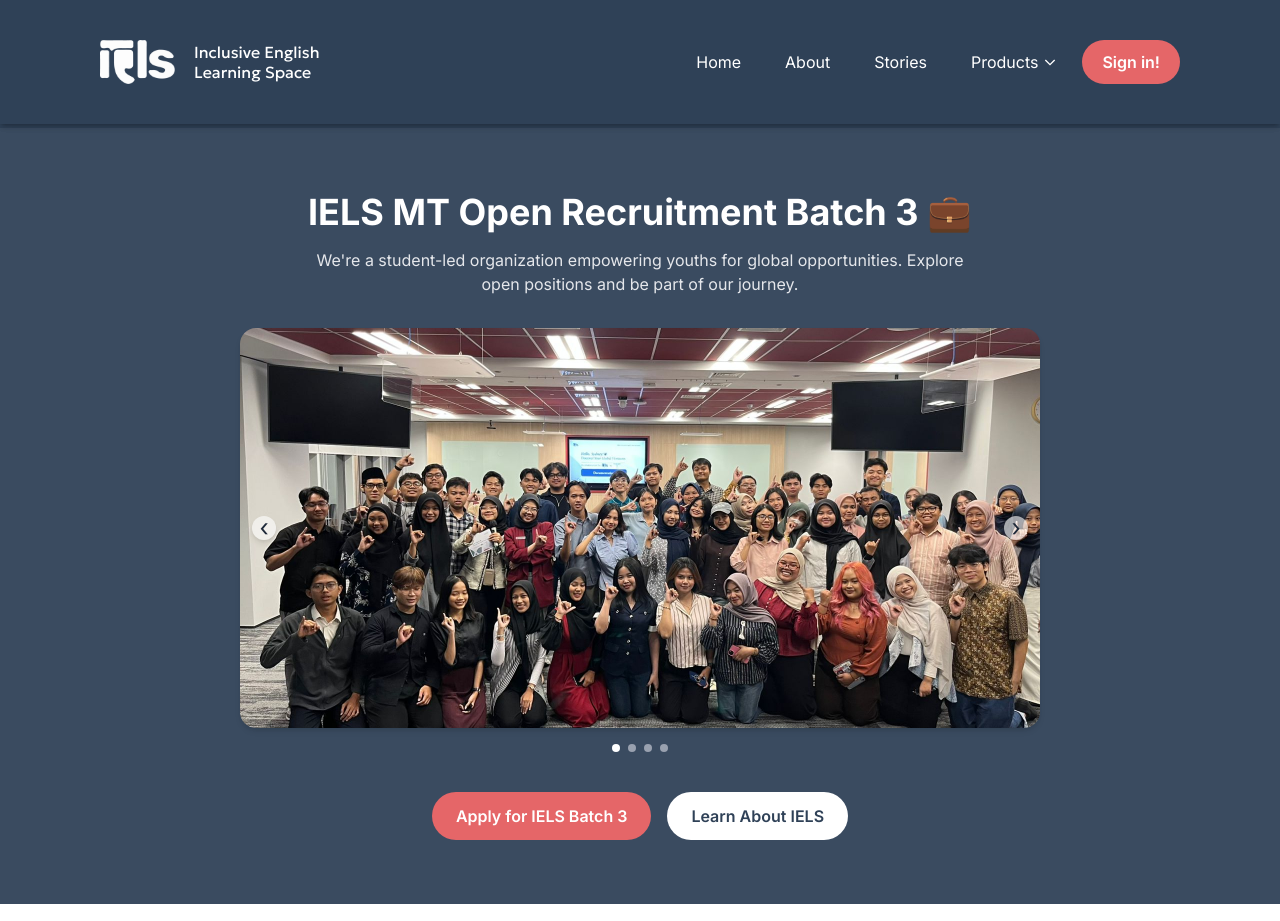
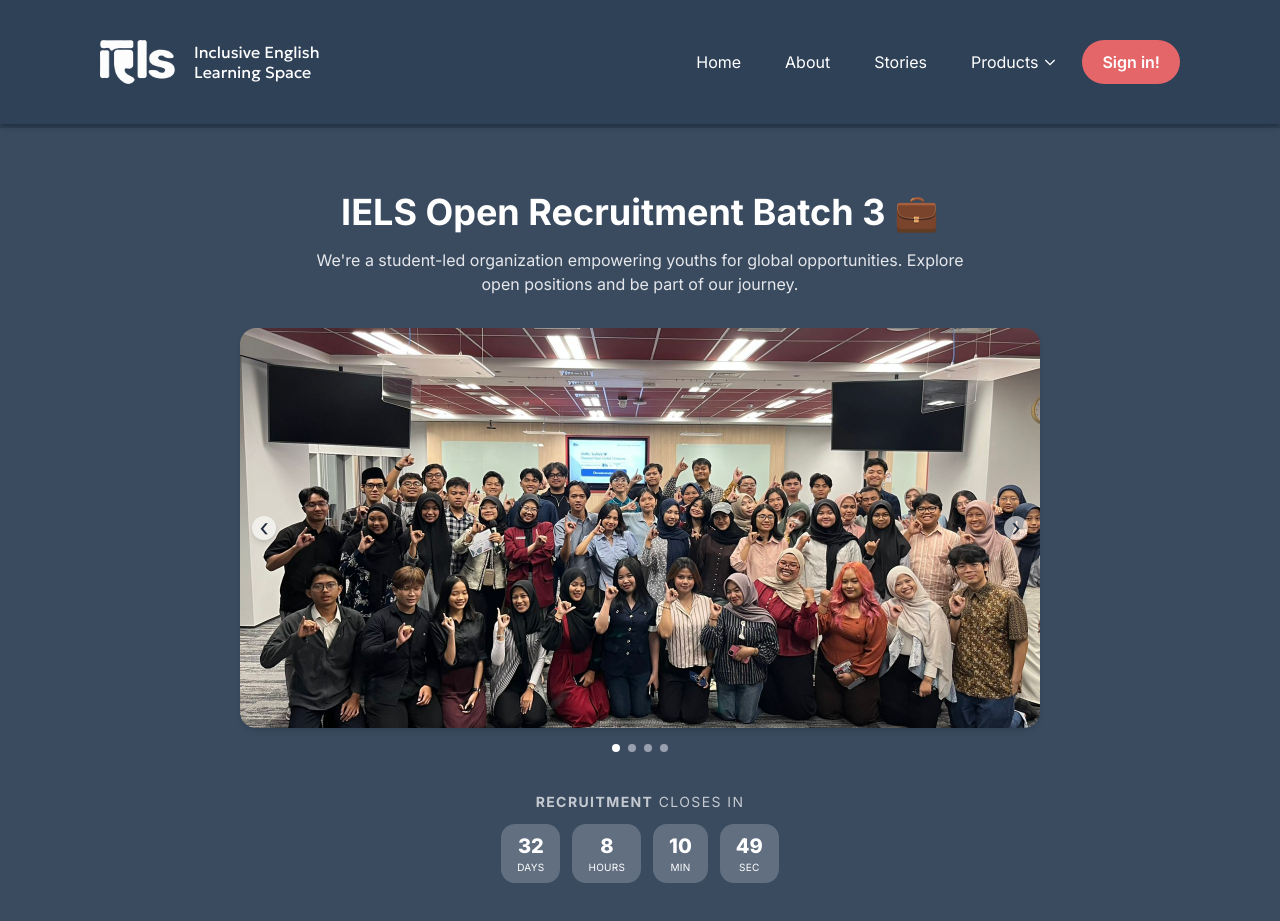
Before and after one commit to putubgs/ielsco, a Next.js app: page /careers in a window 1280 px wide. Shown: the top 921 px of the page. Built offline with nearby package versions, Linux system fonts and the light colour scheme.

Commit message:
Update careers

```diff
--- a/src/app/careers/[division]/page.tsx
+++ b/src/app/careers/[division]/page.tsx
@@ -298,7 +298,7 @@ export default function DivisionPage({ params }: DivisionPageProps) {
         </div>
 
         {/* SUPPORTING TEXT */}
-        <p className="text-white/70 text-base sm:text-lg mb-10 leading-relaxed max-w-xl">
+        <p className="text-white/70 text-base mb-10 leading-relaxed max-w-xl">
           Work on real projects, collaborate across teams, and grow under
           structured mentorship. This is not about titles —
           <b className="text-white"> it&apos;s about building real capability and credibility</b>.
@@ -308,7 +308,7 @@ export default function DivisionPage({ params }: DivisionPageProps) {
         <Button
           asChild
           className="
-            bg-[#E56668] text-white px-6 py-2.5 rounded-full text-lg font-semibold
+            bg-[#E56668] text-white px-6 py-2.5 rounded-full text-base font-semibold
             hover:bg-[#C04C4E] hover:shadow
             transition-all duration-300 active:scale-95
           "
--- a/src/app/careers/page.tsx
+++ b/src/app/careers/page.tsx
@@ -4,13 +4,70 @@ import Header from "@/components/header";
 import Footer from "@/components/footer";
 import Image from "next/image";
 import Link from "next/link";
-import { useState } from "react";
+import { useState, useEffect } from "react";
 
 import { divisions } from "@/data/careers/divisions";
 import Timeline from "@/components/careers/Timeline";
 import DivisionCard from "@/components/careers/DivisionCard";
 import { Button } from "@/components/ui/button";
 
+const DEADLINE = new Date("2026-01-31T23:59:59+07:00");
+
+/* ===== COUNTDOWN (FIXED) ===== */
+function CountdownTimer() {
+  const [timeLeft, setTimeLeft] = useState<number | null>(null);
+
+  useEffect(() => {
+    setTimeLeft(DEADLINE.getTime() - new Date().getTime());
+
+    const timer = setInterval(() => {
+      setTimeLeft(DEADLINE.getTime() - new Date().getTime());
+    }, 1000);
+
+    return () => clearInterval(timer);
+  }, []);
+
+  if (timeLeft === null) {
+    return null; // Atau bisa return <div>Loading...</div>
+  }
+
+  if (timeLeft <= 0) {
+    return (
+      <span className="text-[#E56668] font-bold text-sm">
+        Recruitment Closed
+      </span>
+    );
+  }
+
+  const days = Math.floor(timeLeft / (1000 * 60 * 60 * 24));
+  const hours = Math.floor((timeLeft / (1000 * 60 * 60)) % 24);
+  const minutes = Math.floor((timeLeft / (1000 * 60)) % 60);
+  const seconds = Math.floor((timeLeft / 1000) % 60);
+
+  return (
+    <div className="flex gap-3 justify-center">
+      {[
+        ["Days", days],
+        ["Hours", hours],
+        ["Min", minutes],
+        ["Sec", seconds],
+      ].map(([label, value]) => (
+        <div
+          key={label}
+          className="bg-white/20 rounded-xl px-4 py-2 text-center"
+        >
+          {/* Suppress hydration warning jika masih ada selisih kecil */}
+          <div className="text-xl font-extrabold" suppressHydrationWarning>
+            {value}
+          </div>
+          <p className="text-[10px] uppercase tracking-wide text-white">
+            {label}
+          </p>
+        </div>
+      ))}
+    </div>
+  );
+}
 const benefits = [
   {
     icon: "🚀",
@@ -109,7 +166,7 @@ export default function CareersPage() {
         {/* ===== HERO ===== */}
         <section className="text-center py-16 px-4">
           <h1 className="text-4xl font-bold mb-4">
-            IELS MT Open Recruitment Batch 3 💼
+            IELS Open Recruitment Batch 3 💼
           </h1>
           <p className="max-w-2xl mx-auto text-base text-gray-200">
             We&apos;re a student-led organization empowering youths for global
@@ -162,6 +219,14 @@ export default function CareersPage() {
               />
             ))}
           </div>
+
+              {/* COUNTDOWN (TOP) */}
+    <div className="mt-10">
+      <p className="text-sm uppercase tracking-widest text-white/70 mb-3">
+        <strong>Recruitment</strong> closes in
+      </p>
+      <CountdownTimer />
+    </div>
           {/* CTA BELOW CAROUSEL */}
 <div className="mt-10 flex flex-col sm:flex-row gap-4 justify-center">
   <Button asChild className="bg-[#E56668] text-white font-semibold px-6 py-3 hover:bg-[#C04C4E]"><a
@@ -173,9 +238,7 @@ export default function CareersPage() {
 </Button>
   <Button asChild className="bg-white text-[#2F4157] font-semibold px-6 py-3 hover:bg-white/80">
   <Link
-    href="https://ielsco.com/about"
-    target="_blank"
-    rel="noopener noreferrer"
+    href="/about"
   >
     Learn About IELS
   </Link></Button>
@@ -359,7 +422,7 @@ export default function CareersPage() {
                 <span className="text-[#E56668]">Understand Our Direction.</span>
               </h2>
 
-              <p className="text-white/80 leading-relaxed text-lg mb-8 max-w-xl mx-auto lg:mx-0">
+              <p className="text-white/80 leading-relaxed text-sm mb-8 max-w-xl mx-auto lg:mx-0">
                 Before you apply, we want you to know exactly where we are heading.
                 Read our <b>1-Year Strategic Plan</b> to see our big goals,
                 how we operate, and where <i>you</i> fit into the picture.
--- a/src/app/page.tsx
+++ b/src/app/page.tsx
@@ -240,7 +240,7 @@ export default function Home() {
             <div className="flex w-full items-center gap-4 h-full justify-center">
               <div className="text-white text-[24px] lg:text-[32px] items-center justify-center flex flex-col -space-y-2 lg:-space-y-3">
                 <p className="font-bold text-[36px] md:text-[48px]">
-                  <CountUp end={2000} duration={2.5} separator="," enableScrollSpy />+
+                  <CountUp end={2800} duration={2.5} separator="," enableScrollSpy />+
                 </p>
                 <p className="text-[24px] lg:text-[32px]">MEMBERS</p>
               </div>
@@ -248,7 +248,7 @@ export default function Home() {
             <div className="flex flex-col w-full items-center gap-4">
               <div className="text-white flex text-[24px] lg:text-[32px] items-center flex gap-4">
                 <p className="font-bold text-[36px] md:text-[48px]">
-                  <CountUp end={100} duration={2.5} enableScrollSpy />+
+                  <CountUp end={110} duration={2.5} enableScrollSpy />+
                 </p>
                 <p className="text-white text-[20px] md:text-[28px] leading-tight">
                   WINNING <br /> STORIES
@@ -261,7 +261,7 @@ export default function Home() {
             <div className="flex flex-col w-full items-center gap-4">
               <div className="text-white flex text-[24px] lg:text-[32px] items-center flex gap-4">
                 <p className="font-bold text-[36px] md:text-[48px]">
-                  <CountUp end={25} duration={2.5} enableScrollSpy />+
+                  <CountUp end={35} duration={2.5} enableScrollSpy />+
                 </p>
                 <p className="text-white text-[20px] md:text-[28px] leading-tight">
                   GLOBAL <br /> CAREERS
--- a/src/app/partners/page.tsx
+++ b/src/app/partners/page.tsx
@@ -157,7 +157,7 @@ export default function PartnersPage() {
 
 
 {/* ================= IMPACT AT A GLANCE ================= */}
-<section className="bg-[#294154] py-16 sm:py-20 px-4 sm:px-6 text-white">
+<section className="bg-[#294154] py-12 sm:py-20 px-4 sm:px-6 text-white">
   <div className="max-w-6xl mx-auto">
 
     {/* HEADER */}
@@ -174,7 +174,7 @@ export default function PartnersPage() {
     </div>
 
     {/* IMPACT CARDS */}
-    <div className="grid grid-cols-1 sm:grid-cols-3 gap-6 sm:gap-8 mb-14 sm:mb-16">
+    <div className="grid grid-cols-1 sm:grid-cols-3 gap-6 sm:gap-8">
 
       {/* LEARNERS */}
       <div className="group relative rounded-3xl bg-white text-[#294154] p-6 hover:-translate-y-1 hover:shadow-2xl transition-all">
--- a/src/components/careers/OprecPopup.tsx
+++ b/src/components/careers/OprecPopup.tsx
@@ -8,18 +8,27 @@ import Link from "next/link";
 const DEADLINE = new Date("2026-01-31T23:59:59+07:00");
 const STORAGE_KEY = "iels-oprec-state";
 
-/* ===== COUNTDOWN ===== */
+/* ===== COUNTDOWN (FIXED) ===== */
 function CountdownTimer() {
-  const [timeLeft, setTimeLeft] = useState<number>(
-    DEADLINE.getTime() - new Date().getTime()
-  );
+  // 1. Inisialisasi state dengan null atau 0 untuk menghindari mismatch awal
+  const [timeLeft, setTimeLeft] = useState<number | null>(null);
 
   useEffect(() => {
+    // 2. Hitung waktu segera setelah komponen mount di client
+    setTimeLeft(DEADLINE.getTime() - new Date().getTime());
+
     const timer = setInterval(() => {
       setTimeLeft(DEADLINE.getTime() - new Date().getTime());
     }, 1000);
+
     return () => clearInterval(timer);
   }, []);
+
+  // 3. Jangan render apa-apa (atau loading state) sampai client-side calculation siap
+  //    Ini mencegah HTML server (yang statis) bentrok dengan HTML client (yang dinamis)
+  if (timeLeft === null) {
+    return null; // Atau bisa return <div>Loading...</div>
+  }
 
   if (timeLeft <= 0) {
     return (
@@ -46,7 +55,10 @@ function CountdownTimer() {
           key={label}
           className="bg-[#294154]/5 rounded-xl px-4 py-2 text-center"
         >
-          <div className="text-xl font-extrabold">{value}</div>
+          {/* Suppress hydration warning jika masih ada selisih kecil */}
+          <div className="text-xl font-extrabold" suppressHydrationWarning>
+            {value}
+          </div>
           <p className="text-[10px] uppercase tracking-wide text-gray-500">
             {label}
           </p>
--- a/src/components/careers/Timeline.tsx
+++ b/src/components/careers/Timeline.tsx
@@ -13,7 +13,7 @@ type TimelineItem = {
 const timeline: TimelineItem[] = [
   {
     title: "Open Recruitment",
-    date: "14–31 January 2026",
+    date: "11–31 January 2026",
     desc: "Submit your application and choose your preferred division.",
     start: new Date("2026-01-14"),
     end: new Date("2026-01-31"),
--- a/src/components/demography/DemographySection.tsx
+++ b/src/components/demography/DemographySection.tsx
@@ -9,7 +9,7 @@ export default function DemographySection() {
   const [activeRegion, setActiveRegion] = useState<RegionKey | null>(null);
 
   return (
-    <div className="bg-[#294154] py-16 sm:py-20 px-4 sm:px-6 text-white">
+    <div className="bg-[#294154] py-12 sm:py-16 px-4 sm:px-6 text-white">
       <div className="max-w-6xl mx-auto">
 
         {/* HEADER */}
```
